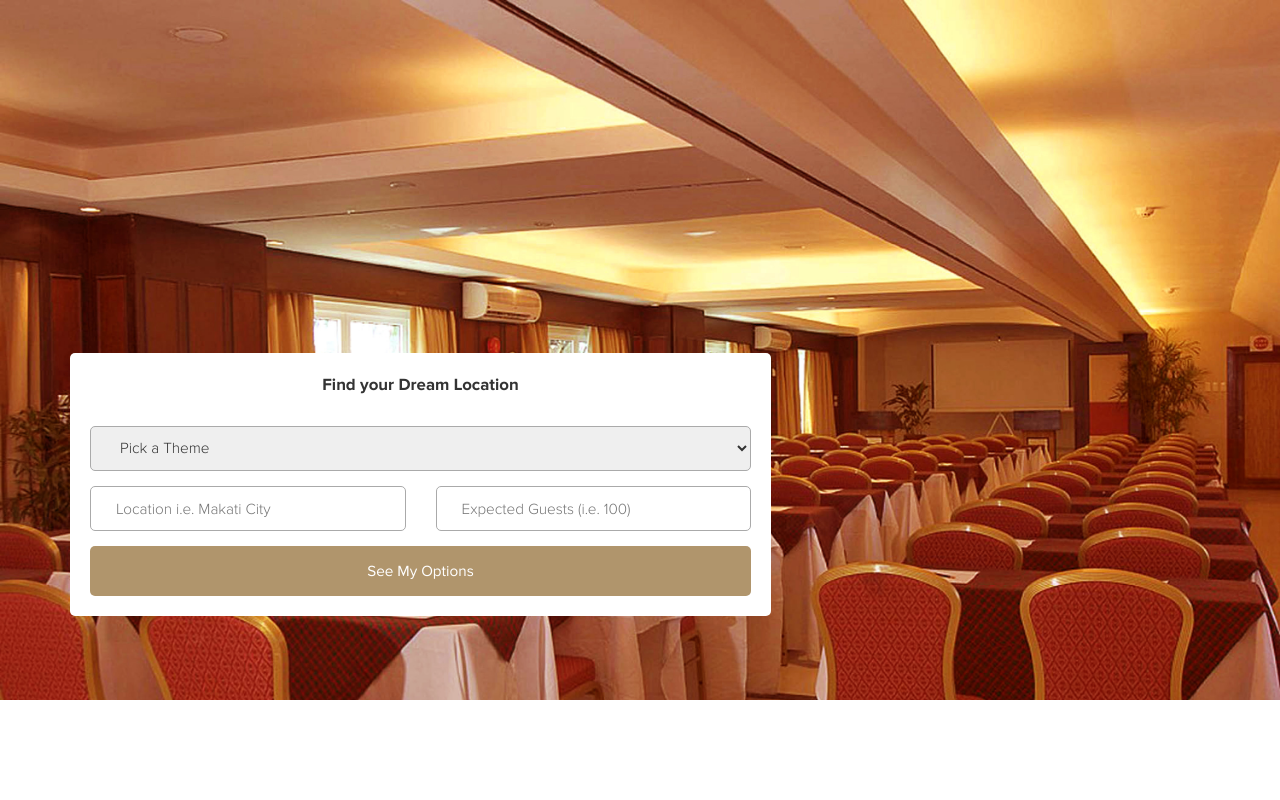
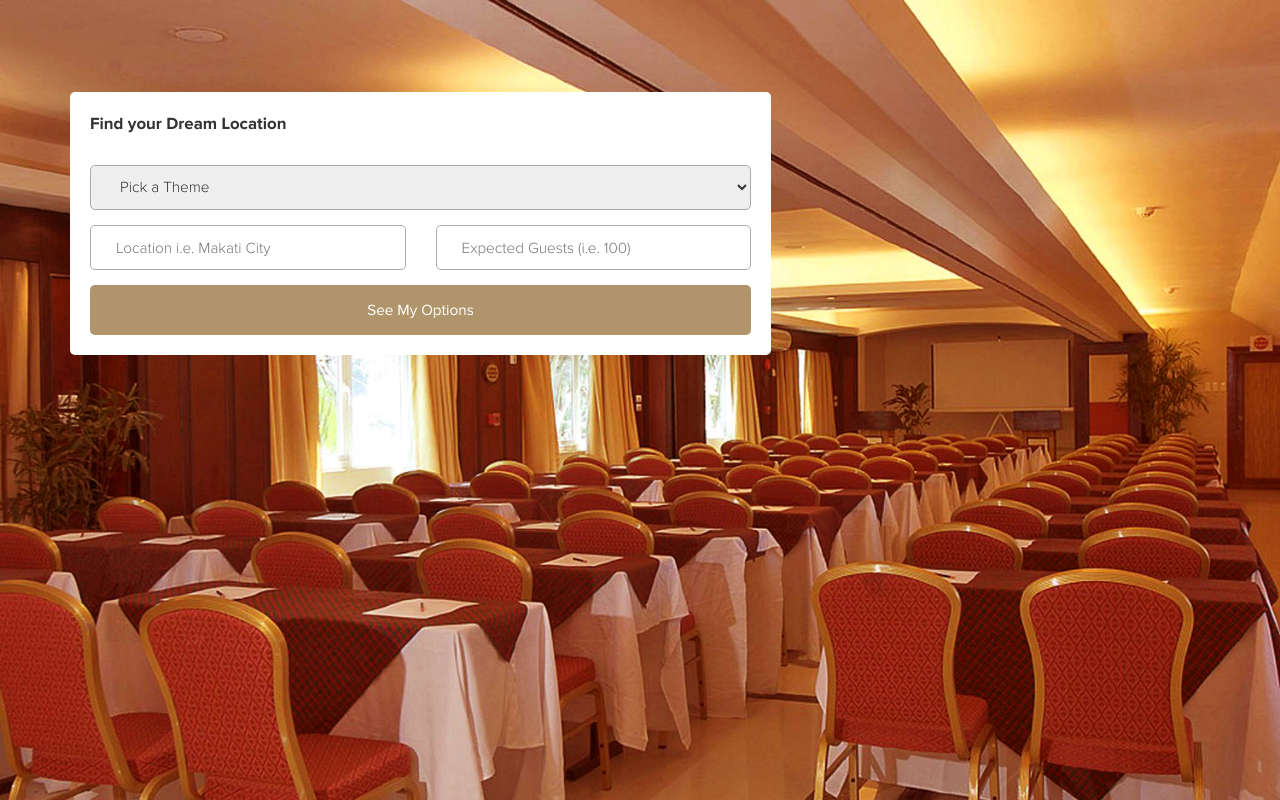
Before and after one commit to julesmercado/project-vendor, a PHP site: page /home.html in a window 1280 px wide. Shown: the part 138-938 px from the top of the page. Before the commit the page ends 838 px from the top, so only its background shows below. Run offline with PHP 8.4, Linux system fonts and the light colour scheme.

Commit message:
Home changes

```diff
--- a/css/styles.css
+++ b/css/styles.css
@@ -118,12 +118,11 @@ h5
 }
 .lead-page .content
 {
-    height: 700;
-
-    text-align: center;
+    height: 100%;
+    /* text-align: center; */
 
     background-image: url('../img/conference.jpg');
-    background-size: 100%;
+    background-size: cover;
 }
 .input-group
 {
@@ -201,8 +200,8 @@ h5
 
 .book-venue
 {
-    position: absolute;
-    bottom: 0;
+    display: inline-block;
+    /* bottom: 0; */
 
     border-radius: 5px;
     background-color: #fff;
--- a/home.html
+++ b/home.html
@@ -49,11 +49,11 @@
 <section class="content">
     <section class="container">
 
-      <section class="form book-venue">
+<section class="form book-venue">
         <h5 class="form-headline">Find your Dream Location</h5>
-        <section class="row"><section class="input-group col-lg-12">
+        <section class="row"><section class="input-group col-sm-12 col-md-12 col-lg-12">
           <select class="input" name="event-name" placeholder="What event are you celebrating?">
-  <option value="" disabled selected>Pick a Theme</option>
+  <option value="" disabled="" selected="">Pick a Theme</option>
   <option value="">BEACH</option>
   <option value="">CABIN</option>
   <option value="">CITY</option>
@@ -69,9 +69,9 @@
 </select>
 
 
-        </section><section class="input-group col-lg-6">
+        </section><section class="input-group col-sm-6 col-md-6 col-lg-6">
           <input type="text" name="location" placeholder="Location i.e. Makati City" class="input">
-        </section><section class="input-group col-lg-6">
+        </section><section class="input-group col-sm-6 col-md-6 col-lg-6">
           <input type="text" name="mobile-num" placeholder="Expected Guests (i.e. 100)" class="input">
         </section></section>
         <button type="submit" class="btn">See My Options</button>
```
